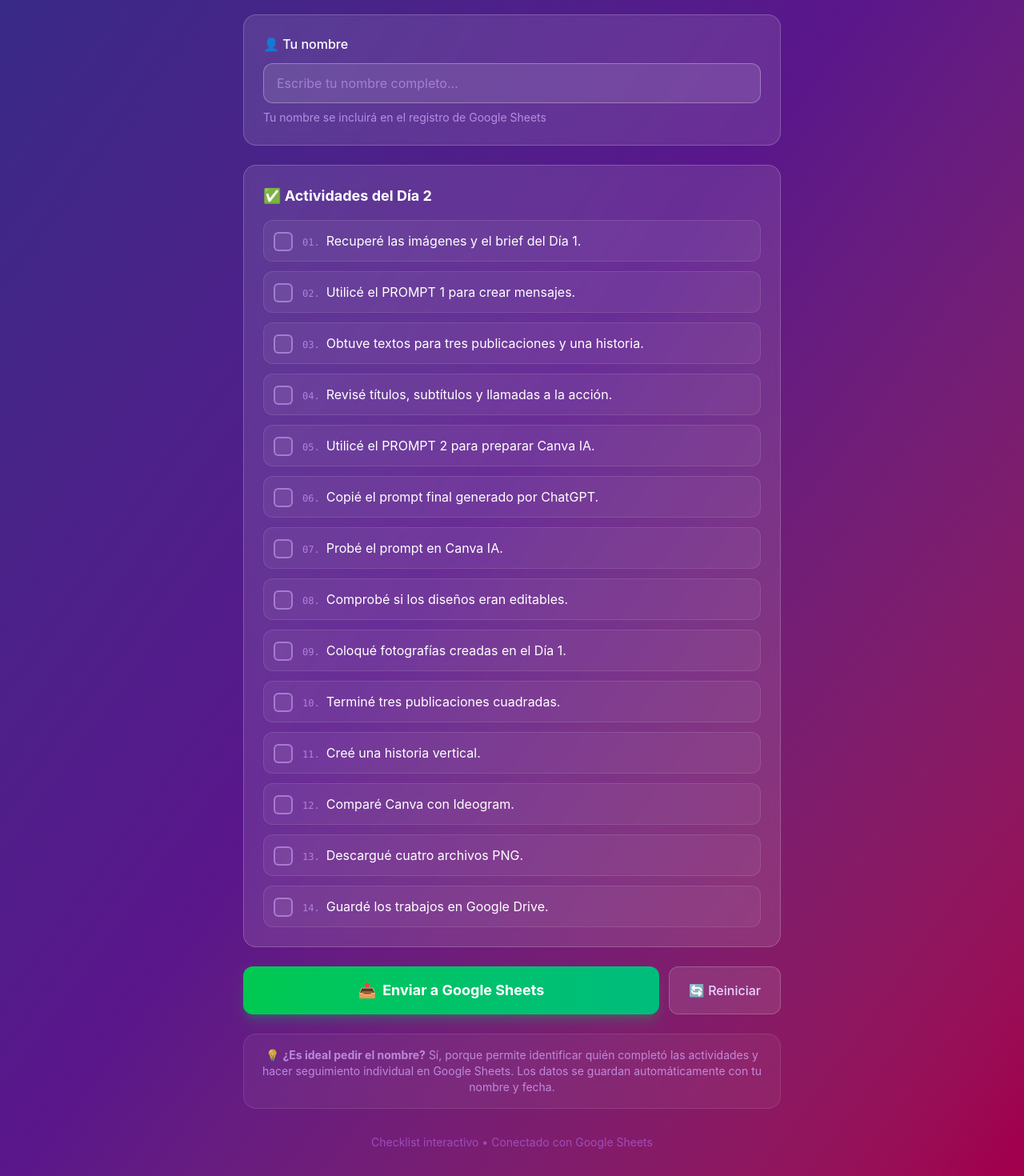
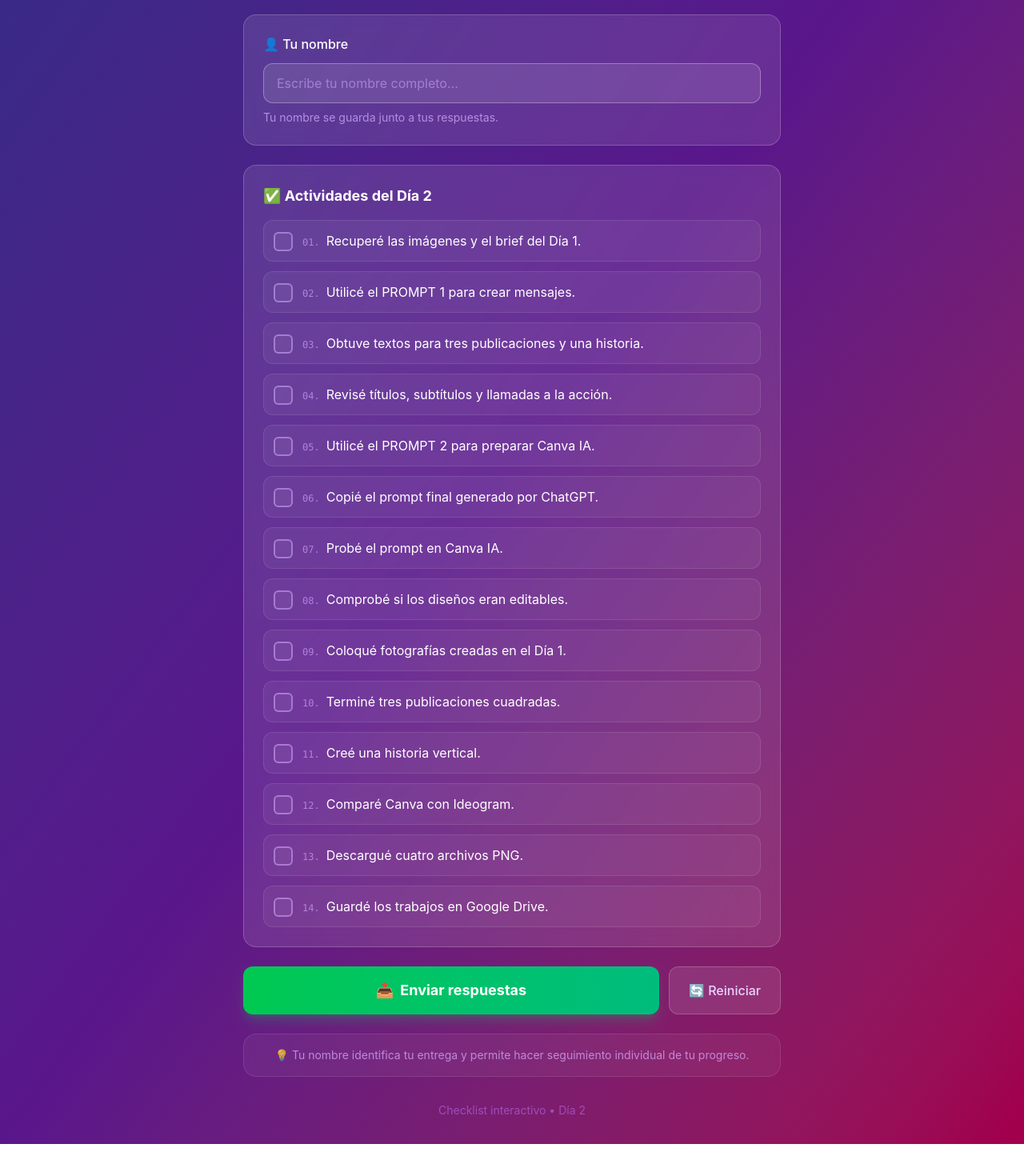
Before and after one commit to RafaelReyes0816/formualario-clase-2, a React (Vite) app: page / in a window 1280 px wide. Shown: the part 304-1774 px from the top of the page at 80% size. After the commit the page ends 1734 px from the top, so only its background shows below. Built offline with nearby package versions, Linux system fonts and the light colour scheme.

Commit message:
Quitar referencias a Sheets en los textos de la interfaz

```diff
--- a/src/App.tsx
+++ b/src/App.tsx
@@ -69,7 +69,7 @@ function App() {
     }
 
     setStatus('sending');
-    setStatusMessage('Enviando datos...');
+    setStatusMessage('Enviando respuestas...');
 
     try {
       const data = {
@@ -93,7 +93,7 @@ function App() {
 
       // With no-cors mode, we can't read the response, but the request was sent
       setStatus('success');
-      setStatusMessage('¡Datos enviados exitosamente a Google Sheets!');
+      setStatusMessage('¡Respuestas enviadas correctamente!');
     } catch (error) {
       setStatus('error');
       setStatusMessage('Error al enviar. Intenta de nuevo.');
@@ -157,7 +157,7 @@ function App() {
             className="w-full px-4 py-3 rounded-xl bg-white/10 border border-white/30 text-white placeholder-purple-300/50 focus:outline-none focus:ring-2 focus:ring-purple-400 focus:border-transparent transition-all"
           />
           <p className="text-purple-300/70 text-sm mt-2">
-            Tu nombre se incluirá en el registro de Google Sheets
+            Tu nombre se guarda junto a tus respuestas.
           </p>
         </div>
 
@@ -230,7 +230,7 @@ function App() {
             ) : (
               <>
                 <span>📤</span>
-                Enviar a Google Sheets
+                Enviar respuestas
               </>
             )}
           </button>
@@ -261,13 +261,13 @@ function App() {
         {/* Info Note */}
         <div className="bg-white/5 backdrop-blur-sm rounded-2xl p-4 border border-white/10">
           <p className="text-purple-300/70 text-sm text-center">
-            💡 <strong>¿Es ideal pedir el nombre?</strong> Sí, porque permite identificar quién completó las actividades y hacer seguimiento individual en Google Sheets. Los datos se guardan automáticamente con tu nombre y fecha.
+            💡 Tu nombre identifica tu entrega y permite hacer seguimiento individual de tu progreso.
           </p>
         </div>
 
         {/* Footer */}
         <div className="text-center mt-8 text-purple-400/50 text-sm">
-          <p>Checklist interactivo • Conectado con Google Sheets</p>
+          <p>Checklist interactivo • Día 2</p>
         </div>
       </div>
 
```
